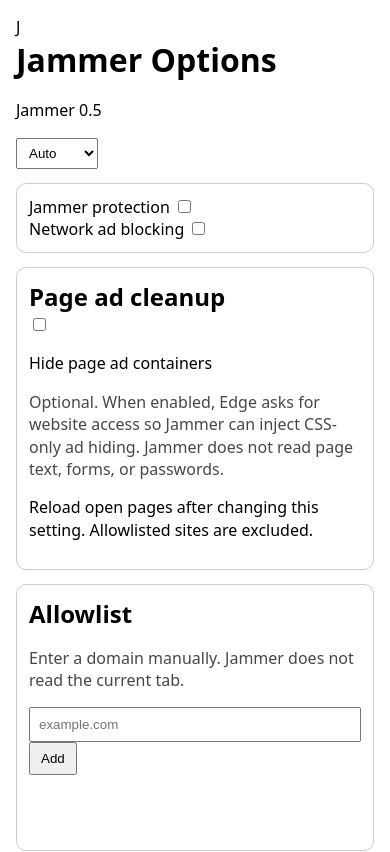
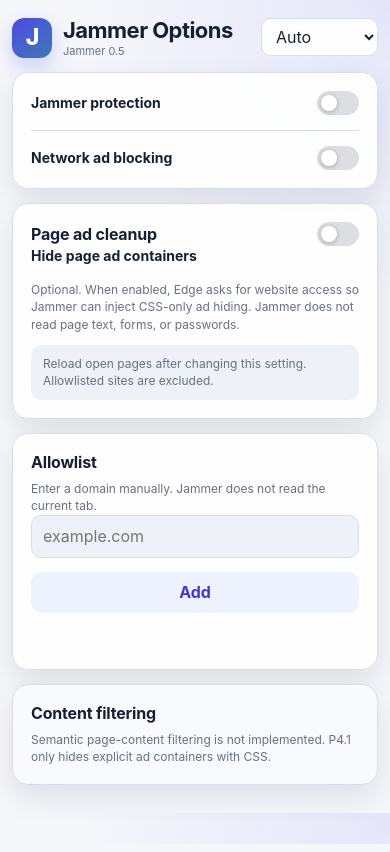
Before and after one commit to u2584604327-a11y/Jammer, a browser extension: page options.html in a window 390 px wide. Shown: the top 852 px of the page. Drawn offline with Linux system fonts and the light colour scheme.

Commit message:
p51: add polished responsive light and dark UI

```diff
--- a/src/styles.css
+++ b/src/styles.css
@@ -1,13 +1,396 @@
-:root { color-scheme: light dark; font-family: system-ui, sans-serif; }
-body { margin: 0; padding: 16px; min-width: 280px; line-height: 1.4; }
-main { display: grid; gap: 14px; }
-h1, h2 { margin: 0; }
-.card { border: 1px solid color-mix(in srgb, CanvasText 20%, transparent); border-radius: 10px; padding: 12px; }
-.row { display: flex; align-items: center; justify-content: space-between; gap: 12px; }
-input[type="text"] { width: 100%; box-sizing: border-box; padding: 8px; }
-button { padding: 7px 10px; cursor: pointer; }
-ul { list-style: none; padding: 0; margin: 8px 0 0; display: grid; gap: 8px; }
-li { display: flex; align-items: center; justify-content: space-between; gap: 12px; }
-.muted { opacity: .72; }
-#message { min-height: 1.4em; }
-.compact-select { width: auto; max-width: 120px; padding: 6px 8px; }
+:root {
+  color-scheme: light dark;
+  font-family: Inter, ui-sans-serif, system-ui, -apple-system, BlinkMacSystemFont, "Segoe UI", sans-serif;
+  --bg: #f5f7fb;
+  --panel: rgba(255, 255, 255, 0.92);
+  --panel-subtle: #eef2f8;
+  --text: #172033;
+  --muted: #667085;
+  --line: #d8dee9;
+  --accent: #4f46e5;
+  --accent-strong: #4338ca;
+  --accent-soft: #eef2ff;
+  --success: #17864b;
+  --shadow: 0 12px 30px rgba(15, 23, 42, 0.10);
+  --radius: 16px;
+}
+
+@media (prefers-color-scheme: dark) {
+  :root {
+    --bg: #0c111b;
+    --panel: rgba(20, 27, 41, 0.96);
+    --panel-subtle: #171f2f;
+    --text: #f4f7fb;
+    --muted: #a6b0c2;
+    --line: #2c374b;
+    --accent: #8b83ff;
+    --accent-strong: #a39dff;
+    --accent-soft: #242341;
+    --success: #56d98a;
+    --shadow: 0 14px 36px rgba(0, 0, 0, 0.30);
+  }
+}
+
+* {
+  box-sizing: border-box;
+}
+
+body {
+  margin: 0;
+  background:
+    radial-gradient(circle at top right, color-mix(in srgb, var(--accent) 10%, transparent), transparent 34%),
+    var(--bg);
+  color: var(--text);
+  line-height: 1.45;
+}
+
+.popup-page {
+  min-width: 360px;
+  width: 360px;
+  padding: 14px;
+}
+
+.options-page {
+  min-width: 320px;
+  padding: 28px 20px 40px;
+}
+
+.app-shell,
+.settings-shell {
+  display: grid;
+  gap: 14px;
+}
+
+.settings-shell {
+  width: min(760px, 100%);
+  margin: 0 auto;
+}
+
+.brand-header {
+  display: flex;
+  align-items: center;
+  justify-content: space-between;
+  gap: 16px;
+}
+
+.brand-lockup {
+  display: flex;
+  align-items: center;
+  gap: 11px;
+  min-width: 0;
+}
+
+.brand-mark {
+  width: 40px;
+  height: 40px;
+  flex: 0 0 40px;
+  display: grid;
+  place-items: center;
+  border-radius: 12px;
+  background: linear-gradient(145deg, var(--accent), color-mix(in srgb, var(--accent) 62%, #22c55e));
+  box-shadow: 0 8px 20px color-mix(in srgb, var(--accent) 24%, transparent);
+  color: white;
+  font-size: 23px;
+  font-weight: 800;
+  letter-spacing: -0.05em;
+}
+
+.brand-mark > span {
+  transform: translateY(-1px);
+}
+
+h1,
+h2,
+p {
+  margin-top: 0;
+}
+
+h1 {
+  margin-bottom: 1px;
+  font-size: 22px;
+  line-height: 1.15;
+  letter-spacing: -0.025em;
+}
+
+h2 {
+  margin-bottom: 8px;
+  font-size: 16px;
+  line-height: 1.25;
+  letter-spacing: -0.012em;
+}
+
+.build-id {
+  margin: 2px 0 0;
+  color: var(--muted);
+  font-size: 11px;
+  line-height: 1.2;
+}
+
+.card {
+  border: 1px solid var(--line);
+  border-radius: var(--radius);
+  background: var(--panel);
+  box-shadow: var(--shadow);
+}
+
+.feature-card {
+  display: flex;
+  align-items: flex-start;
+  justify-content: space-between;
+  gap: 16px;
+  padding: 15px;
+}
+
+.feature-card-primary {
+  border-color: color-mix(in srgb, var(--accent) 28%, var(--line));
+}
+
+.feature-copy {
+  min-width: 0;
+}
+
+.feature-copy label,
+.feature-row label,
+.section-label {
+  display: block;
+  color: var(--text);
+  font-size: 14px;
+  font-weight: 700;
+}
+
+.feature-copy p:last-child,
+.settings-card p:last-child {
+  margin-bottom: 0;
+}
+
+.settings-card {
+  padding: 18px;
+}
+
+.subdued-card {
+  background: color-mix(in srgb, var(--panel) 74%, var(--panel-subtle));
+}
+
+.feature-row,
+.section-heading,
+.input-row {
+  display: flex;
+  align-items: center;
+  justify-content: space-between;
+  gap: 14px;
+}
+
+.section-heading h2 {
+  margin-bottom: 0;
+}
+
+.divider {
+  height: 1px;
+  margin: 15px 0;
+  background: var(--line);
+}
+
+.muted {
+  margin: 6px 0 0;
+  color: var(--muted);
+  font-size: 12px;
+}
+
+.status-line {
+  display: inline-flex;
+  align-items: center;
+  gap: 6px;
+  margin: 6px 0 0;
+  color: var(--success);
+  font-size: 12px;
+  font-weight: 650;
+}
+
+.status-line:empty {
+  display: none;
+}
+
+.status-line::before {
+  content: "";
+  width: 6px;
+  height: 6px;
+  flex: 0 0 6px;
+  border-radius: 999px;
+  background: currentColor;
+}
+
+.hint-box {
+  margin: 12px 0 0;
+  padding: 10px 12px;
+  border-radius: 10px;
+  background: var(--panel-subtle);
+  color: var(--muted);
+  font-size: 12px;
+}
+
+.switch {
+  appearance: none;
+  width: 42px;
+  height: 24px;
+  flex: 0 0 42px;
+  margin: 0;
+  border: 1px solid var(--line);
+  border-radius: 999px;
+  background: color-mix(in srgb, var(--muted) 22%, transparent);
+  cursor: pointer;
+  position: relative;
+  transition: background 140ms ease, border-color 140ms ease, opacity 140ms ease;
+}
+
+.switch::after {
+  content: "";
+  position: absolute;
+  top: 3px;
+  left: 3px;
+  width: 16px;
+  height: 16px;
+  border-radius: 50%;
+  background: #fff;
+  box-shadow: 0 1px 5px rgba(0, 0, 0, 0.25);
+  transition: transform 140ms ease;
+}
+
+.switch:checked {
+  border-color: var(--accent);
+  background: var(--accent);
+}
+
+.switch:checked::after {
+  transform: translateX(18px);
+}
+
+.switch:disabled {
+  cursor: wait;
+  opacity: 0.55;
+}
+
+button,
+select,
+input[type="text"] {
+  font: inherit;
+}
+
+button {
+  border: 0;
+  border-radius: 11px;
+  cursor: pointer;
+  font-weight: 700;
+  transition: transform 110ms ease, opacity 110ms ease, background 110ms ease;
+}
+
+button:active {
+  transform: translateY(1px);
+}
+
+button:disabled {
+  cursor: wait;
+  opacity: 0.55;
+}
+
+.primary-button {
+  width: 100%;
+  padding: 11px 14px;
+  background: var(--accent);
+  color: #fff;
+}
+
+.primary-button:hover {
+  background: var(--accent-strong);
+}
+
+.secondary-button {
+  padding: 9px 14px;
+  background: var(--accent-soft);
+  color: var(--accent-strong);
+}
+
+.compact-select {
+  width: auto;
+  max-width: 118px;
+  padding: 7px 30px 7px 10px;
+  border: 1px solid var(--line);
+  border-radius: 10px;
+  background: var(--panel);
+  color: var(--text);
+}
+
+input[type="text"] {
+  width: 100%;
+  min-width: 0;
+  padding: 9px 11px;
+  border: 1px solid var(--line);
+  border-radius: 10px;
+  outline: none;
+  background: var(--panel-subtle);
+  color: var(--text);
+}
+
+input[type="text"]:focus,
+select:focus,
+button:focus-visible,
+.switch:focus-visible {
+  outline: 2px solid color-mix(in srgb, var(--accent) 74%, white);
+  outline-offset: 2px;
+}
+
+.allowlist {
+  list-style: none;
+  padding: 0;
+  margin: 12px 0 0;
+  display: grid;
+  gap: 8px;
+}
+
+.allowlist li {
+  display: flex;
+  align-items: center;
+  justify-content: space-between;
+  gap: 12px;
+  padding: 9px 10px;
+  border: 1px solid var(--line);
+  border-radius: 10px;
+  background: var(--panel-subtle);
+}
+
+.allowlist li span {
+  min-width: 0;
+  overflow: hidden;
+  text-overflow: ellipsis;
+}
+
+.allowlist li button {
+  padding: 6px 9px;
+  background: transparent;
+  color: var(--muted);
+}
+
+.status-message {
+  min-height: 1.35em;
+  margin: 10px 0 0;
+  color: var(--muted);
+  font-size: 12px;
+}
+
+@media (max-width: 520px) {
+  .options-page {
+    padding: 18px 12px 28px;
+  }
+
+  .settings-header {
+    align-items: flex-start;
+  }
+
+  .input-row {
+    align-items: stretch;
+    flex-direction: column;
+  }
+
+  .secondary-button {
+    width: 100%;
+  }
+}
```
